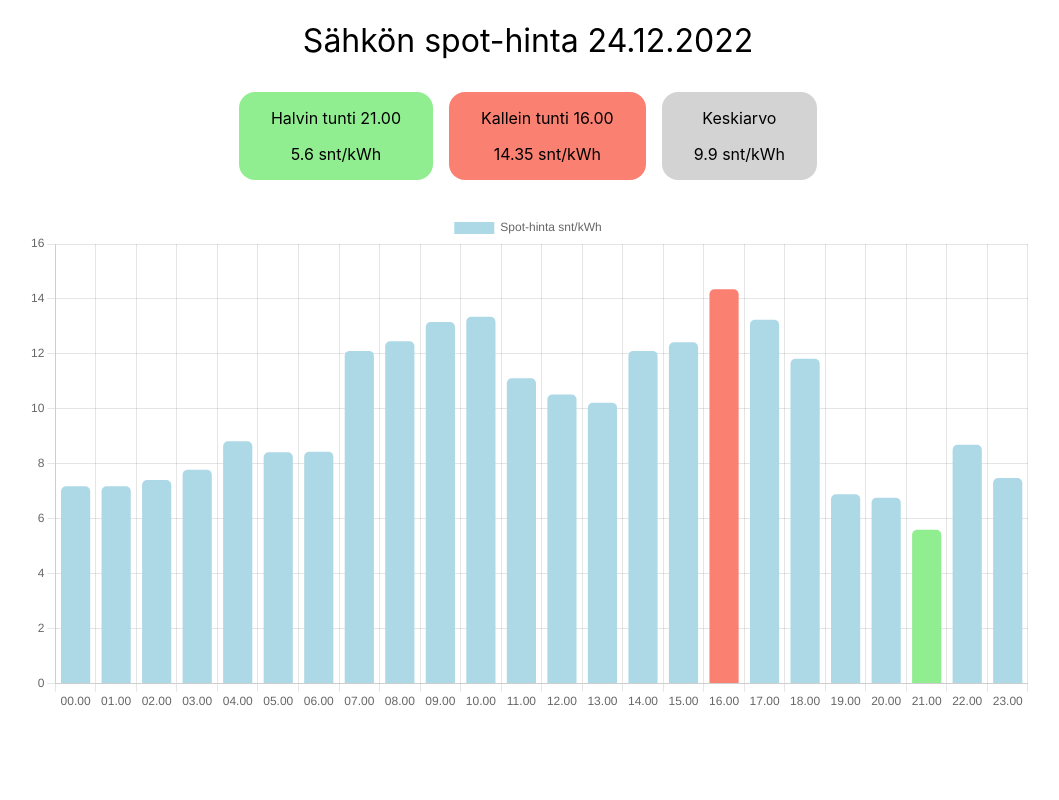
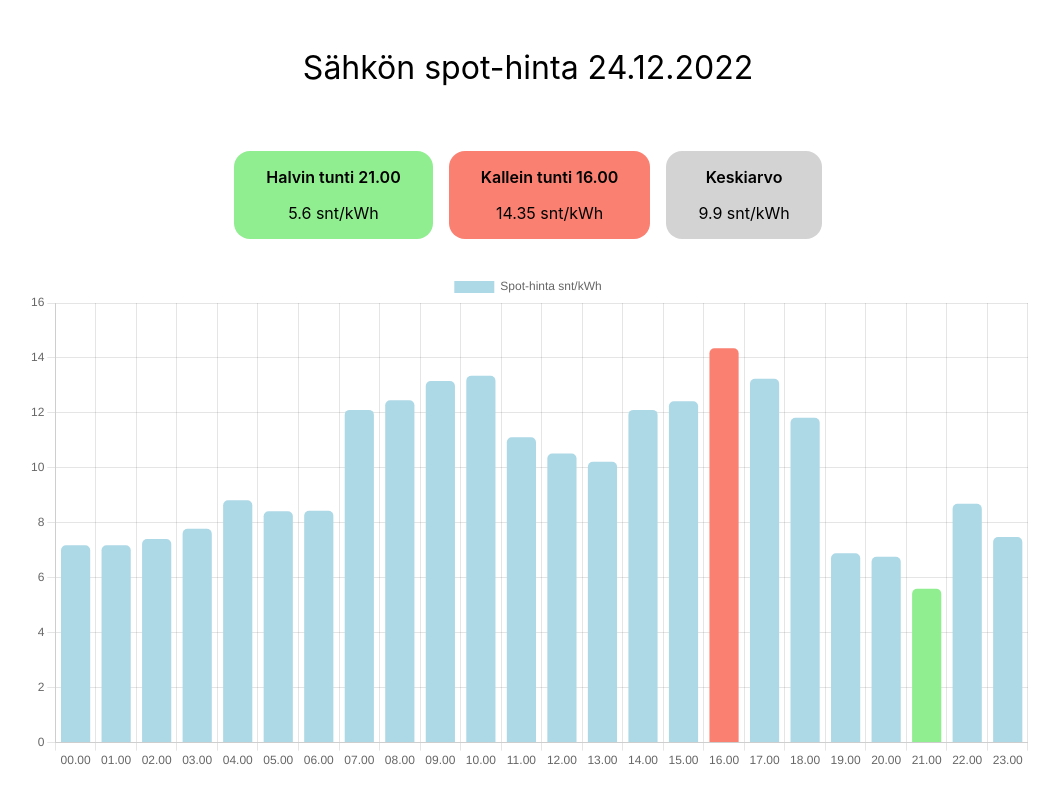
Before and after one commit to joonaspuuppo/akamon_spothinta, a React (Create React App) app: page / in a window 1280 px wide. Shown: the whole page, without its empty margins (112-1171 px from the left). Built offline with nearby package versions, Linux system fonts and the light colour scheme; the HTML template or start-up script is replaced by a standard one.

Commit message:
header styling

```diff
--- a/src/index.css
+++ b/src/index.css
@@ -9,7 +9,8 @@ body {
 }
 
 h1 {
-  margin-bottom: 1em;
+  margin-top: 1.5em;
+  margin-bottom: 2em;
   font-weight: normal;
 }
 
@@ -33,6 +34,10 @@ h1 {
 
 #priceDisplays .priceDisplay:nth-child(2) {
   background-color: salmon;
+}
+
+.priceDisplay p:first-child {
+  font-weight: 600  ;
 }
 
 #verticalPriceGraph {
```
